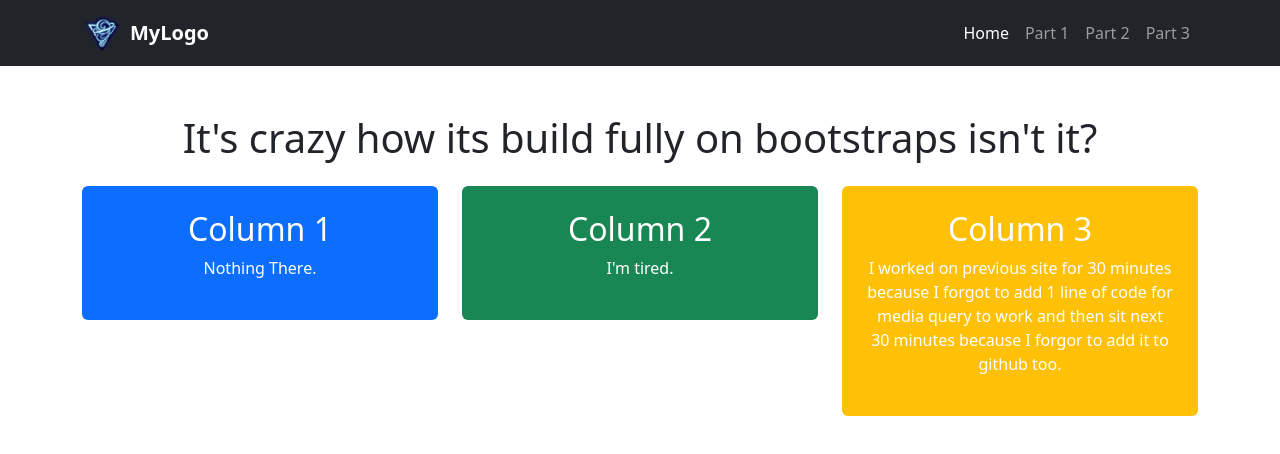
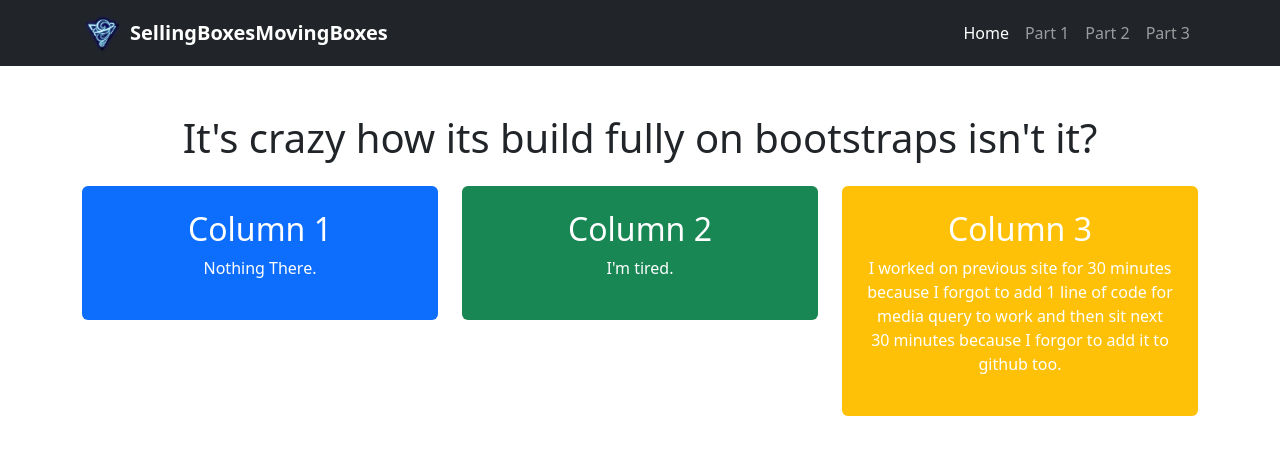
Before and after one commit to helpicantchoose/ass4_FINAL, a plain HTML site: page ass4_2.html in a window 1280 px wide. Drawn offline with nearby package versions, Linux system fonts and the light colour scheme.

Commit message:
Update ass4_2.html

```diff
--- a/ass4_2.html
+++ b/ass4_2.html
@@ -13,7 +13,7 @@
     <div class="container">
      <a class="navbar-brand fw-bold d-flex align-items-center" href="#">
   <img src="Icon.png" alt="Site Icon" width="40" height="40" class="me-2">
-  MyLogo
+  SellingBoxesMovingBoxes
 </a>
 
       <button class="navbar-toggler" type="button" data-bs-toggle="collapse" data-bs-target="#navbarNav"
```
